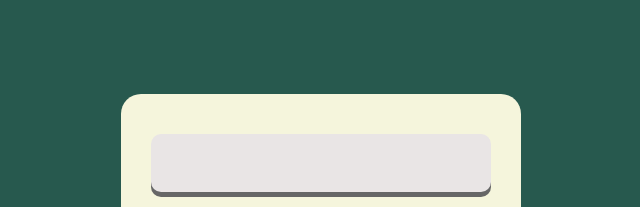
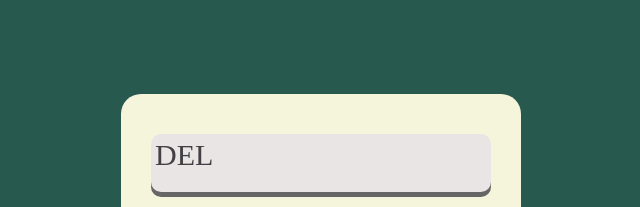
Before and after one commit to Timmyturner1886/javascript-simple-calculator, a plain HTML site: page index.html in a window 1280 px wide. Both pictures are taken after a click on the button "DEL". Shown: the top 207 px of the page, 319-959 px from the left. Drawn offline with Linux system fonts and the light colour scheme.

Commit message:
added calculation function

```diff
--- a/js/app.js
+++ b/js/app.js
@@ -2,9 +2,32 @@ const screenDisplay = document.querySelector('.screen')
 const button = document.querySelectorAll('button')
 console.log(button)
 
+let calculation = []
+
+
 function calculate(button) {
+   //collects the content of the button
     const value = button.textContent
+
+
+    if (value === "CLEAR") {
+        calculation = []
+        screenDisplay.textContent = '.'
+    }
+    else if (value === "=") {
+        screenDisplay.textContent = eval(calculation.join(''))
+        calculation = []
+    }
+    else {
+        calculation.push(value)
+
+    console.log(calculation)
+
+    screenDisplay.textContent = calculation.join('')
 
 }
 
+}
+//call back to calculate when the button is clicked
+
 button.forEach(button => button.addEventListener('click',() => calculate(button)));
--- a/style.css
+++ b/style.css
@@ -162,10 +162,10 @@ button:active{
     border: none;
     outline: none;
     box-shadow: 0 5px #666;
-
-
+    flex: content;
 
 }
+
 
 .screen:hover{
     background-color: rgb(233, 229, 229);
```
